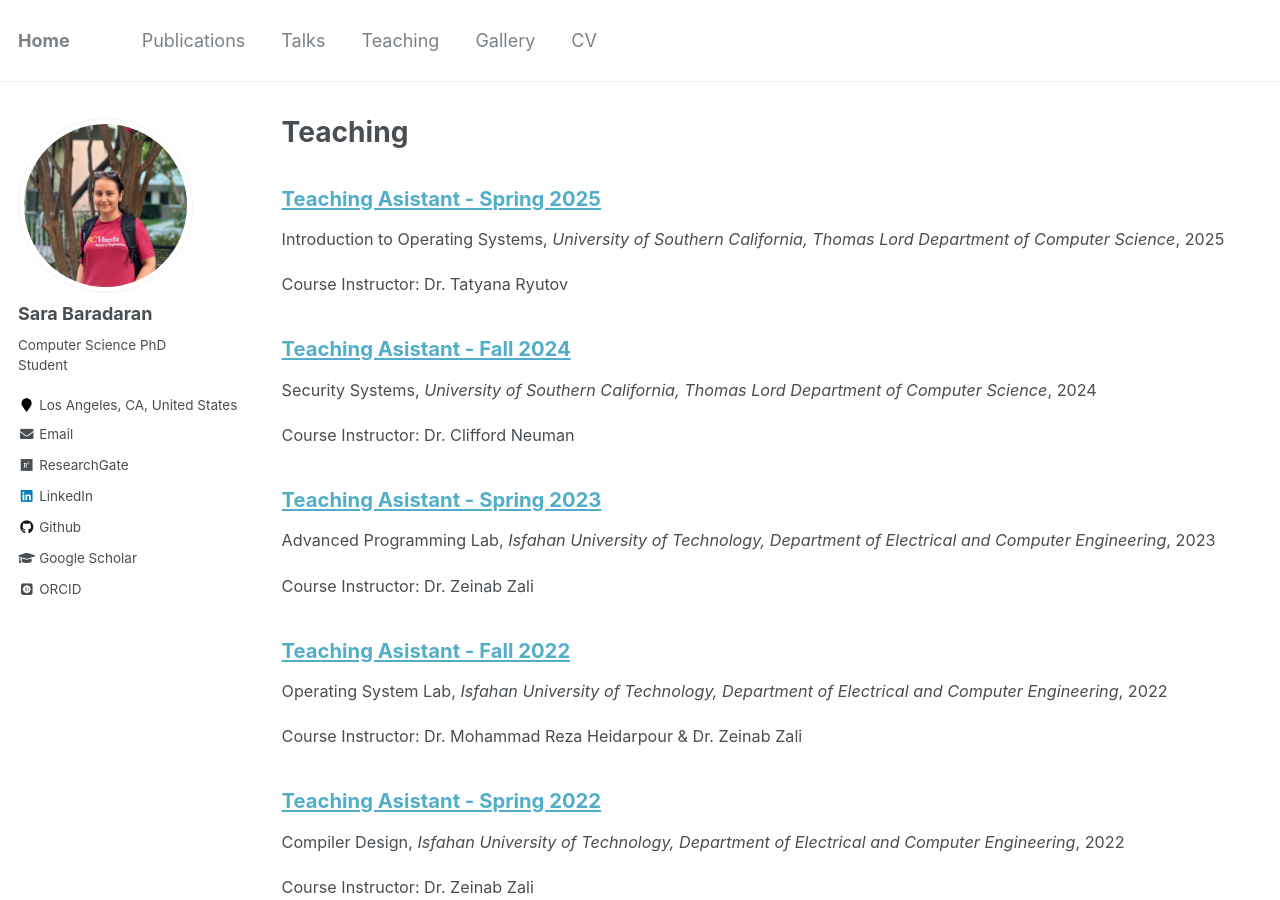
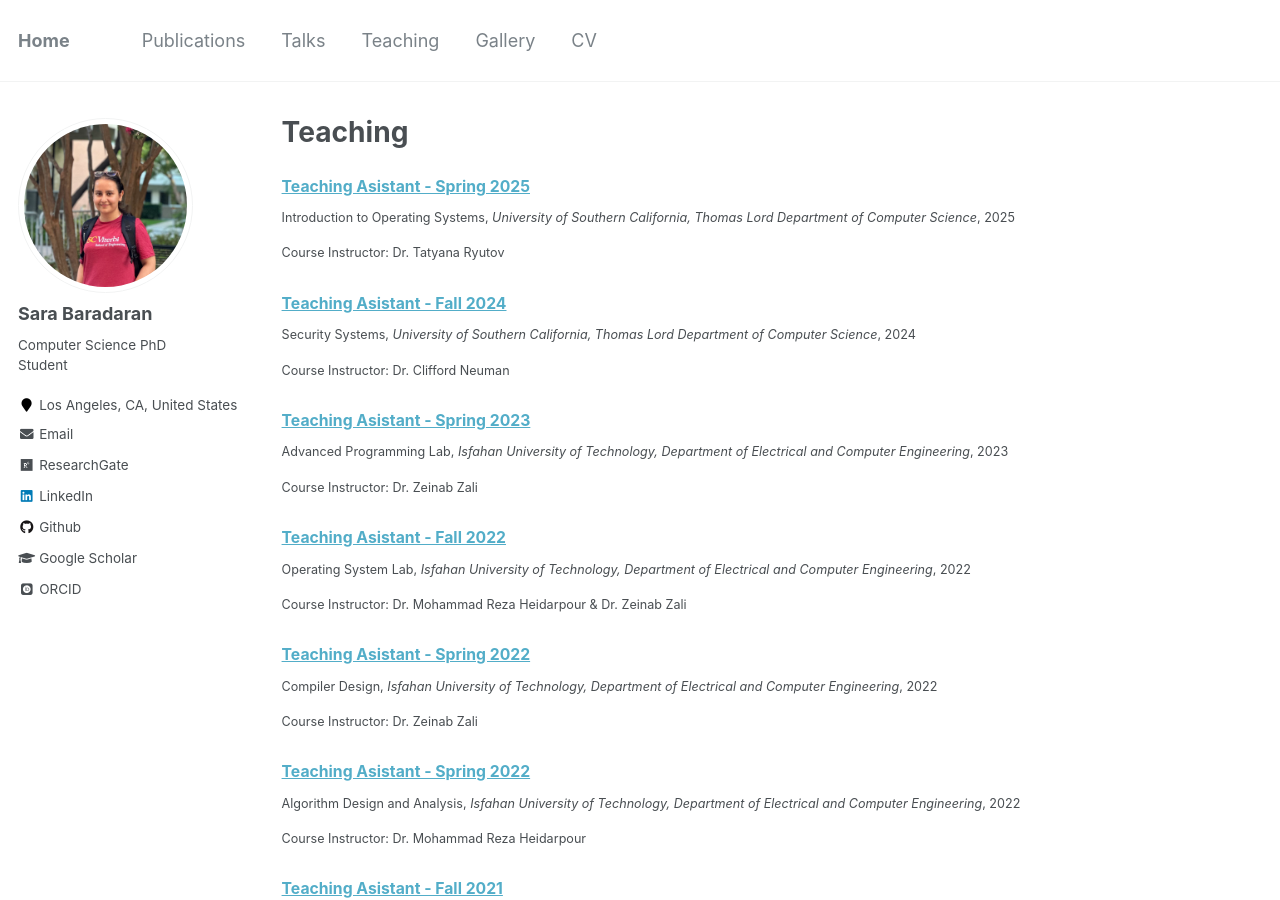
Before and after one commit to SaraBaradaran/SaraBaradaran.github.io, a Jekyll site: the page built from _pages/teaching.html, in a window 1280 px wide and 900 px high. Built offline with Jekyll 4.4.1, drawn with Linux system fonts in a browser that asks for light colours; some web fonts are replaced.

Commit message:
Update teaching.html

```diff
--- a/_pages/teaching.html
+++ b/_pages/teaching.html
@@ -7,7 +7,7 @@
 
 {% include base_path %}
 
-<div style="font-size: 0.9em;">
+<div style="font-size: 0.7em;">
 
 {% for post in site.teaching reversed %}
   {% include archive-single.html %}
```
